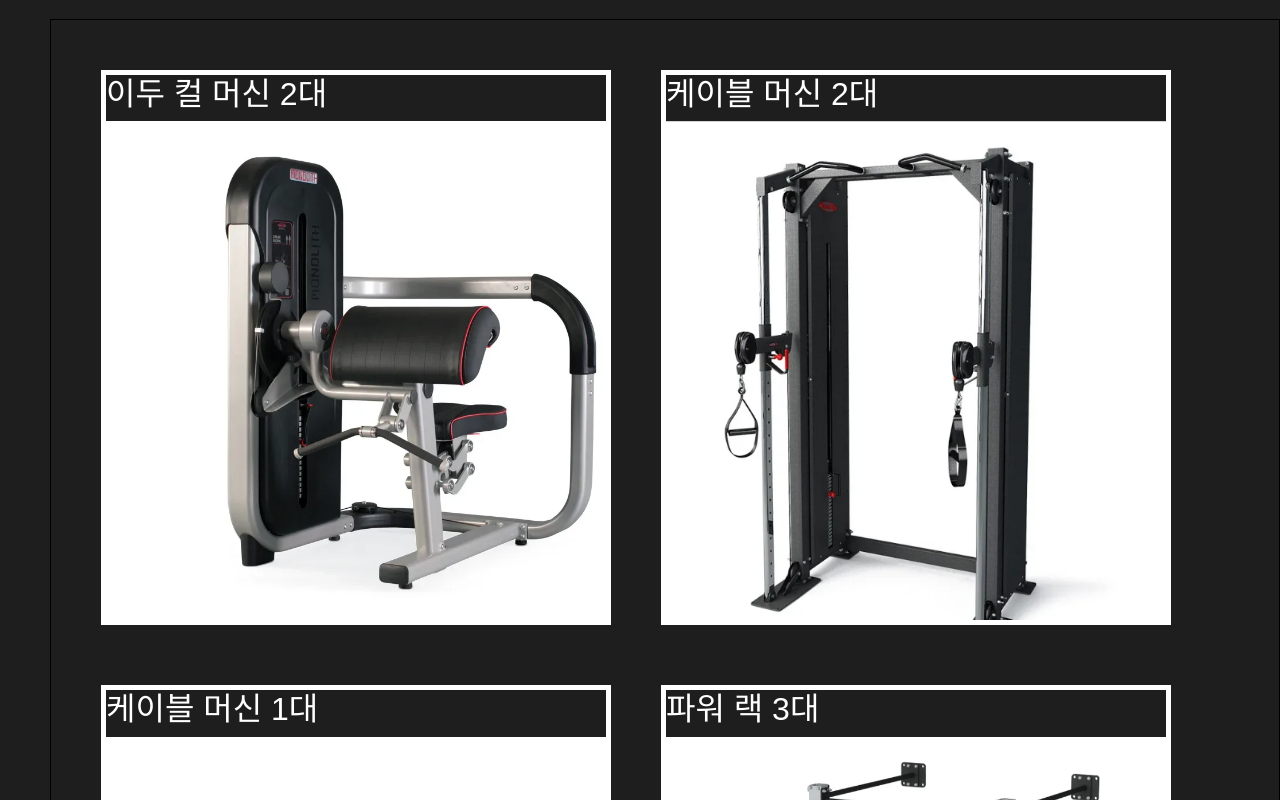
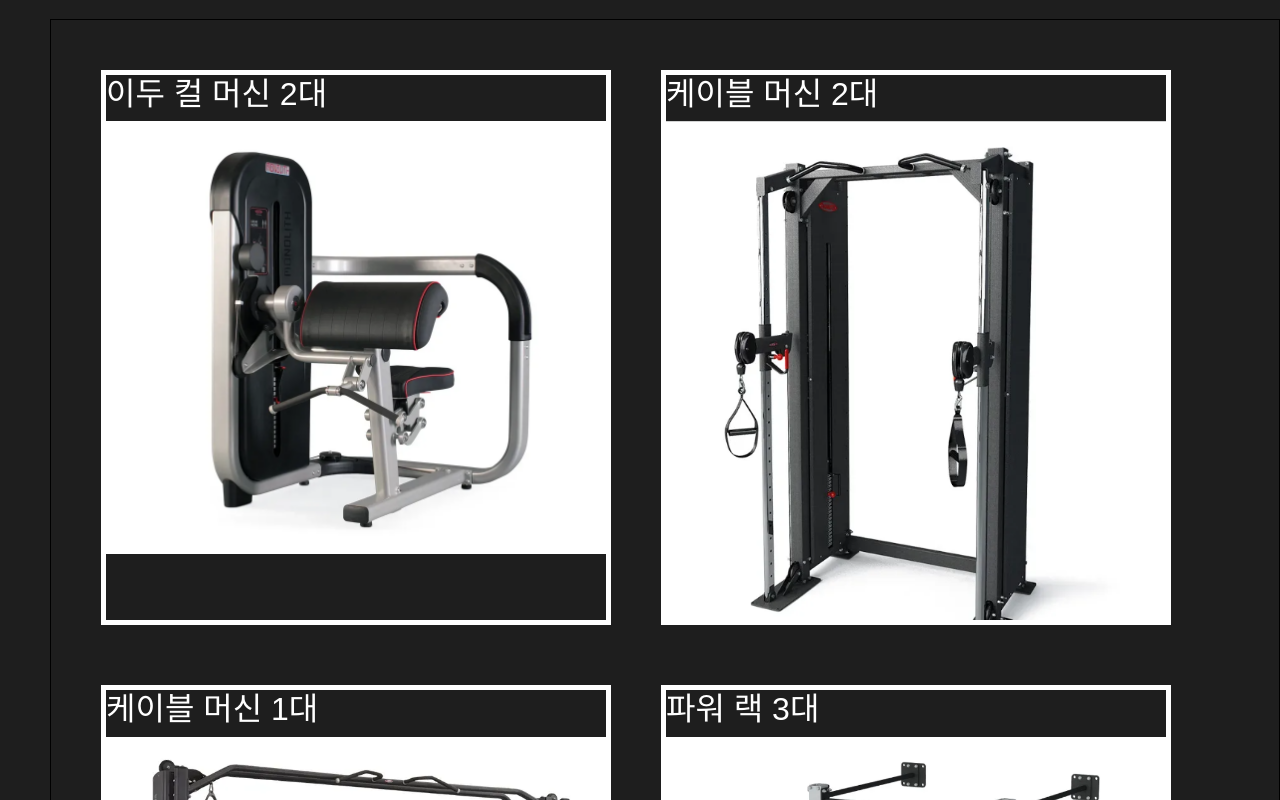
Before and after one commit to kimjh0378/mini_project, a React (Vite) app: page /panatta in a window 1280 px wide. Shown: the part 600-1400 px from the top of the page. Built offline with nearby package versions, Linux system fonts and the light colour scheme; a web font is replaced by a local one.

Commit message:
마지막수정

```diff
--- a/src/page/Cybex.jsx
+++ b/src/page/Cybex.jsx
@@ -73,7 +73,7 @@ const CydexMachine = [
             <div key={cydexs.id} style={{
               marginBottom: '10px',
               border: '5px solid white',
-              width: '450px',
+              width: '410px',
               marginLeft: '80px',
               marginTop: '50px'
             }}>
--- a/src/page/HomePage.jsx
+++ b/src/page/HomePage.jsx
@@ -239,7 +239,8 @@ function HomePage () {
         backgroundSize: 'cover',
         transform: 'translateX(1100px) translateY(2200px)',
         borderRadius: '20%'
-      }}></div>
+      }}>
+      </div>
 
     </div>
   )
--- a/src/page/Panatta.jsx
+++ b/src/page/Panatta.jsx
@@ -103,8 +103,10 @@ return (
               backgroundImage: `url(${pntta.image})`,
               height: '499px',
               width: '500px',
-              backgroundSize: 'cover',
+              backgroundSize: '500px',
+              backgroundRepeat: "no-repeat",
               marginLeft: '0px'
+
             }}>
             </div>
           </div>
```
Also changed, not shown: src/Panattaimg/cablemachine.png.
